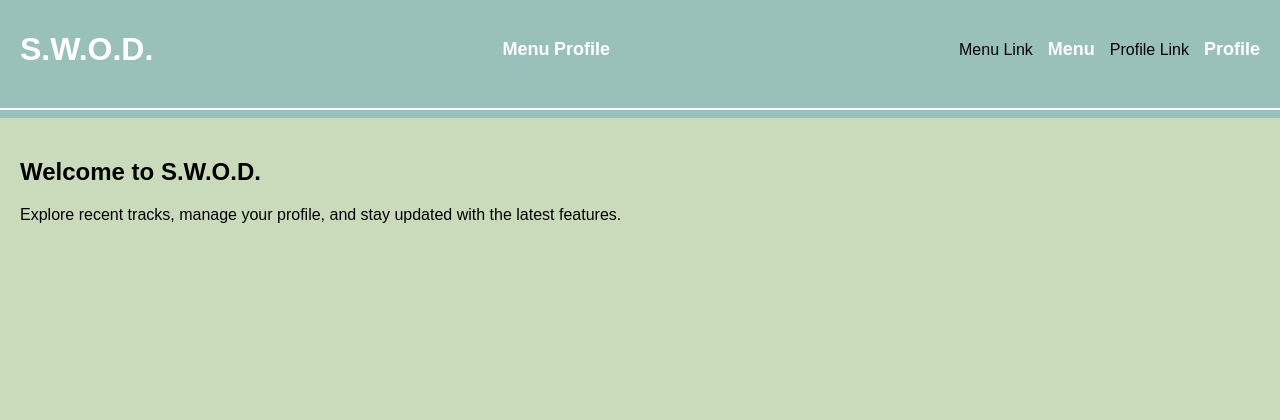
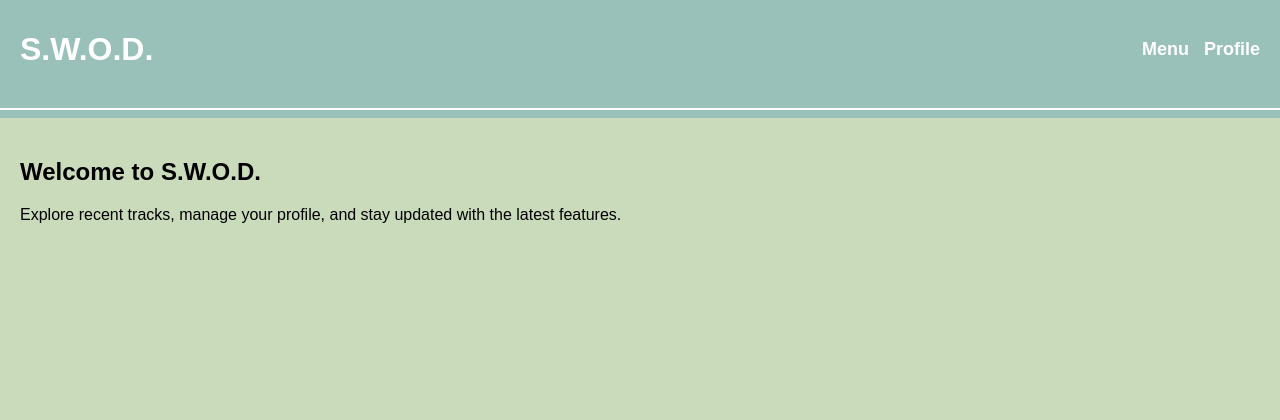
Before and after one commit to KamilesVersion/SWOD, a Flask app: page /menu in a window 1280 px wide. Shown: the top 420 px of the page. Run offline with Flask 3, Linux system fonts and the light colour scheme.

Commit message:
fixed meniu file

```diff
--- a/SWOD/SWOD/templates/meniu.html
+++ b/SWOD/SWOD/templates/meniu.html
@@ -1,4 +1,3 @@
-
 <!DOCTYPE html>
 <html lang="en">
 
@@ -74,16 +73,12 @@
     <div class="header-container">
         <div class="header">
             <h1 style="color: white;">S.W.O.D.</h1>
-            <div>
-                <a href="{{ url_for('menu') }}" class="profile-link">Menu</a>
-                <a href="{{ url_for('profile') }}" class="profile-link">Profile</a>
-            </div>
 
             <div class="right-container">
-                 Menu Link
-                <a href="menuPage.html" class="menu-button">Menu</a>
+                <!-- Menu Link -->
+                <a href="menu-page.html" class="menu-button">Menu</a>
 
-                 Profile Link
+                <!-- Profile Link -->
                 <a href="profile.html" class="profile-link">Profile</a>
             </div>
         </div>
```
